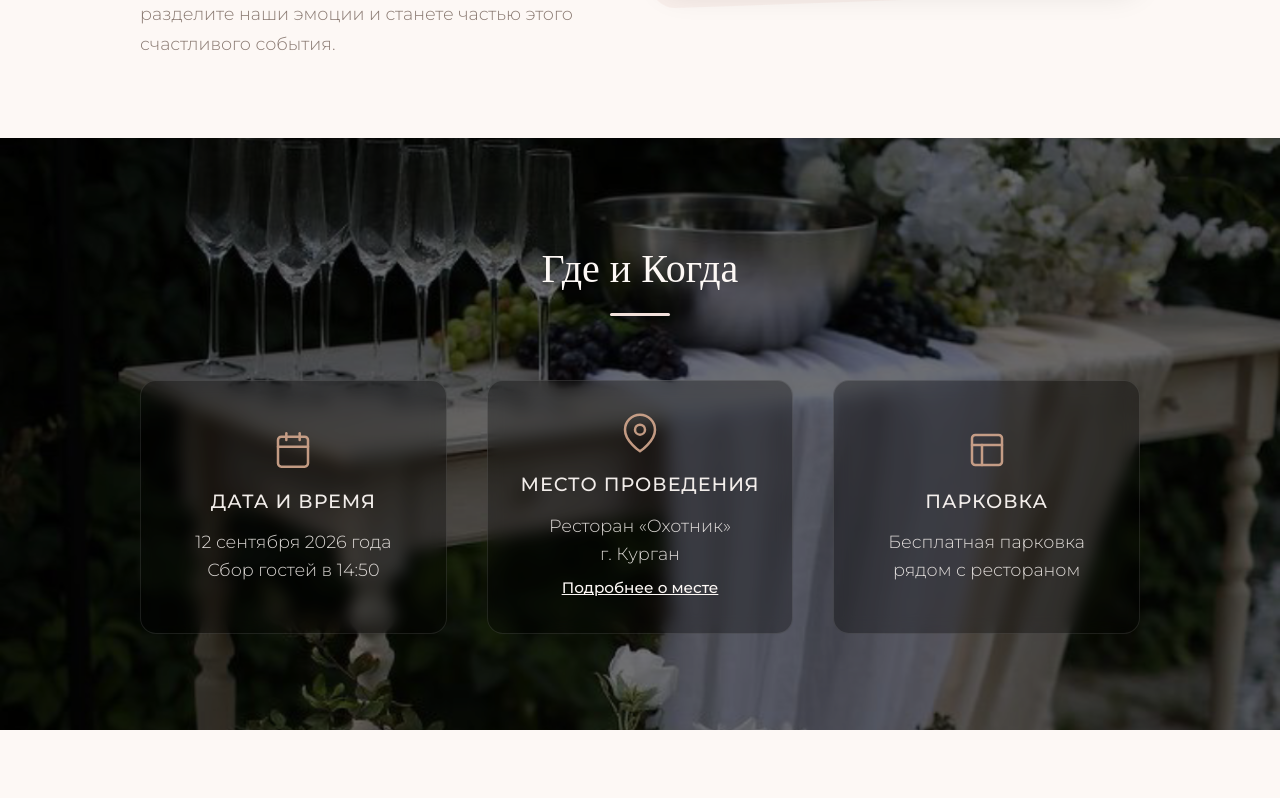
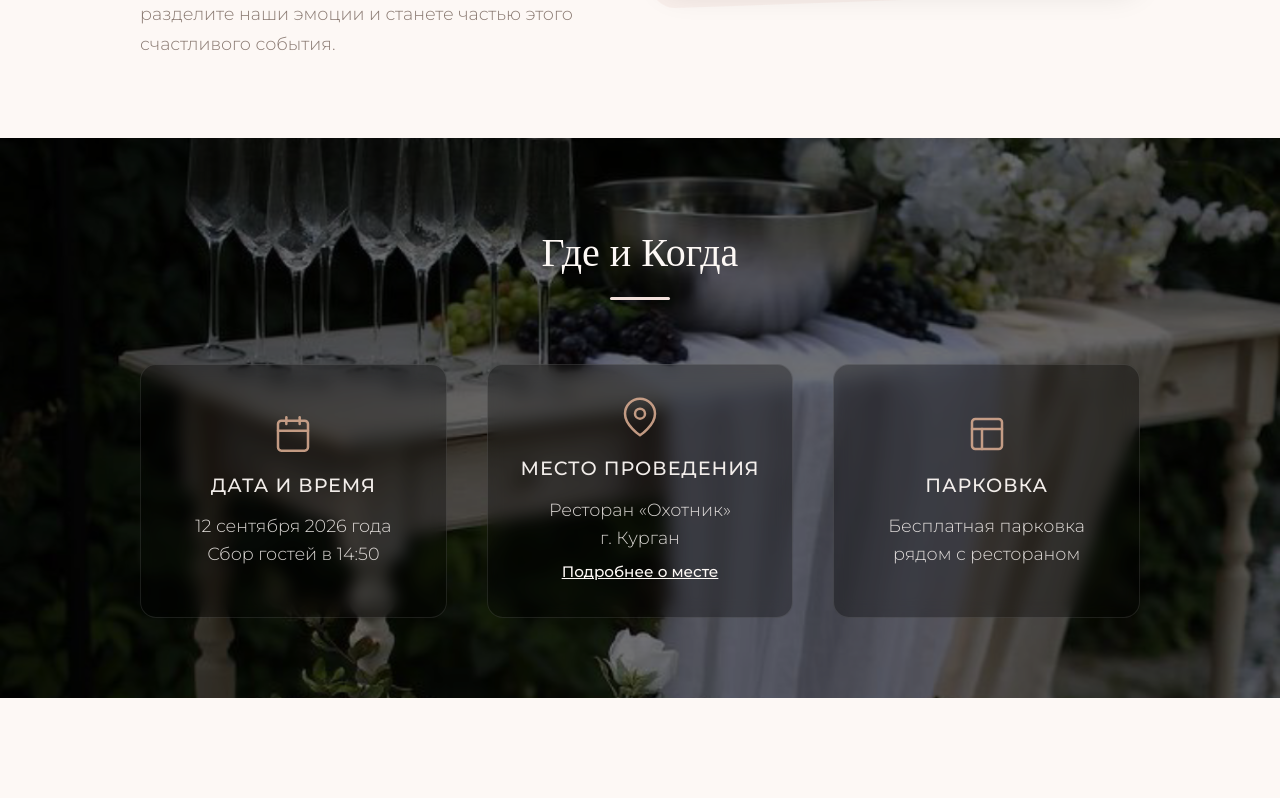
Before and after one commit to 5h4r3r/invitation, a Vue app: page / in a window 1280 px wide. Shown: the part 1500-2298 px from the top of the page. Built offline with nearby package versions, Linux system fonts and the light colour scheme; no server answers; a web font is replaced by a local one.

Commit message:
unify section padding: DatePlace/Timer 80px desktop, 50px mobile

```diff
--- a/src/components/DatePlace.vue
+++ b/src/components/DatePlace.vue
@@ -69,7 +69,7 @@ onMounted(() => {
   position: relative;
   background: url('/img/canvas.webp') center center / cover no-repeat;
   background-attachment: fixed;
-  padding: 96px 20px;
+  padding: 80px 20px;
 }
 
 .date-place::before {
@@ -146,6 +146,12 @@ onMounted(() => {
   opacity: 0.8;
 }
 
+@media (max-width: 768px) {
+  .date-place {
+    padding: 50px 20px;
+  }
+}
+
 @media (min-width: 768px) {
   .dp-grid {
     flex-direction: row;
--- a/src/components/TimerSection.vue
+++ b/src/components/TimerSection.vue
@@ -53,7 +53,7 @@ onMounted(() => {
   position: relative;
   background: url('/img/ohotnik.webp') center center / cover no-repeat;
   background-attachment: fixed;
-  padding: 96px 20px;
+  padding: 80px 20px;
   text-align: center;
   color: var(--white);
 }
@@ -124,6 +124,10 @@ onMounted(() => {
 }
 
 @media (max-width: 768px) {
+  .timer {
+    padding: 50px 20px;
+  }
+
   .timer-block {
     width: 90px;
     height: 90px;
```
Also changed, not shown: 5 other files (tests, documents, lock files or other folders).
